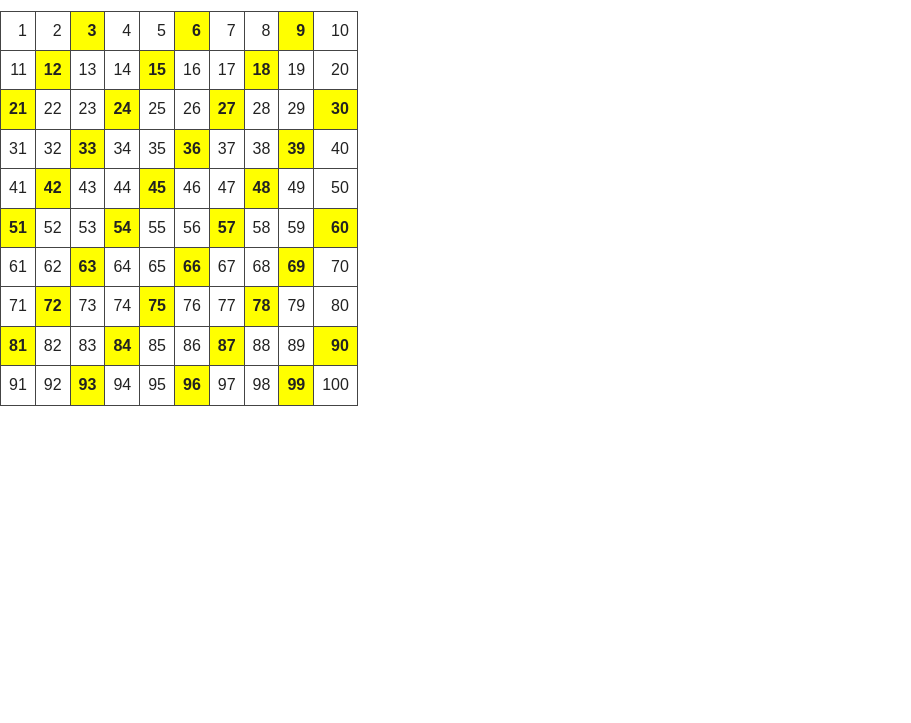
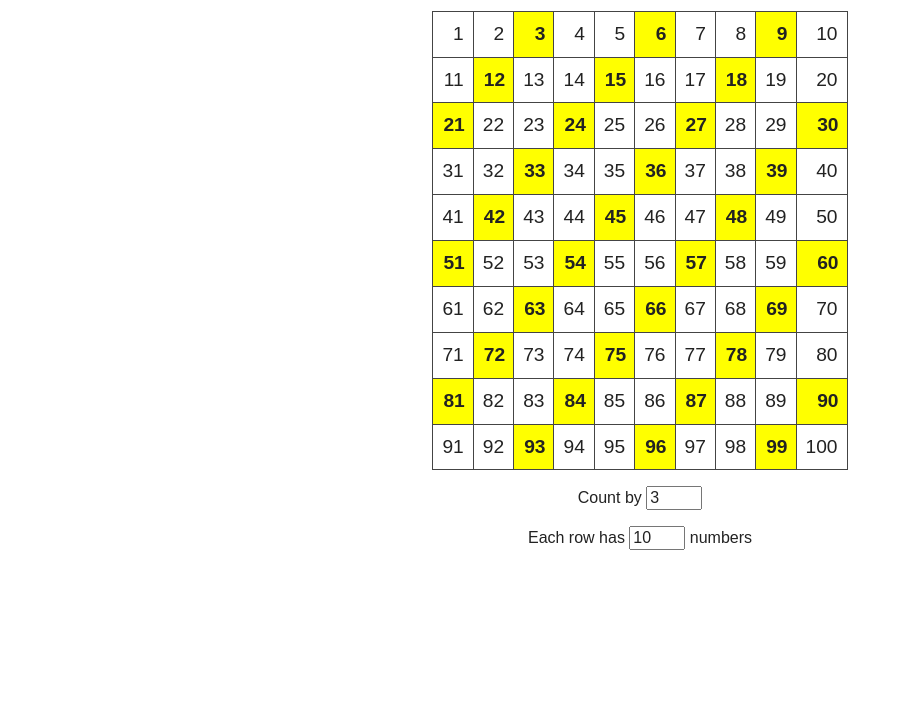
Before and after one commit to jamiestrachan/hundreds-chart, a plain HTML site: page index.html in a window 1280 px wide. Shown: the part 77-800 px from the top of the page, without its empty margins (0-911 px from the left). Drawn offline with Linux system fonts and the light colour scheme.

Commit message:
adding basic interactivity

```diff
--- a/css/main.css
+++ b/css/main.css
@@ -56,19 +56,35 @@ textarea {
    Author's custom styles
    ========================================================================== */
 
+body {
+  text-align: center;
+}
+
+.container {
+  margin: 10px auto;
+    width: 50%;
+}
+
 .hchart {
   border-collapse: collapse;
+  margin: 0 auto;
 }
 
 .hchart-cell {
   border: 1px solid #444;
+  font-size: 1.2em;
   text-align: right;
-  padding: 8px;
+  padding: 9px;
 }
 
 .highlight {
   background: yellow;
   font-weight: bold;
+  padding: 8px;
+}
+
+.config {
+  width: 3em;
 }
 
 
--- a/index.html
+++ b/index.html
@@ -15,7 +15,12 @@
 
         <h1>Hundreds Chart</h1>
 
-        <div id="hchart-container"></div>
+        <div id="hchart-container" class="container"></div>
+
+        <p><label for="config-countBy">Count by</label> <input type="number" id="config-countBy" class="config" value="3" min="1" max="100" /></p>
+        <p><label for="config-rowLength">Each row has</label> <input type="number" id="config-rowLength" class="config" value="10" min="1" max="100" /> numbers</p>
+
+        <!--<p><button id="generate">Make a Chart!</button></p>-->
 
         <script src="js/main.js"></script>
     </body>
--- a/js/main.js
+++ b/js/main.js
@@ -1,12 +1,12 @@
 function generateChart() {
   var targetId = "hchart-container";
-  var rowLength = 10;
+  var rowLength = document.getElementById("config-rowLength").value;
   var needAtLeast = 100;
   var startFrom = 1;
   var cellCounter = startFrom;
   var rowCounter = 1;
   var lastRow = false;
-  var countBy = 3;
+  var countBy = document.getElementById("config-countBy").value;
   var startCountAt = 0;
 
   var cellClass = "";
@@ -36,4 +36,8 @@ function generateChart() {
   document.getElementById(targetId).innerHTML = chartHTML;
 }
 
+//document.getElementById("generate").addEventListener("click", generateChart, false);
+document.getElementById("config-countBy").addEventListener("change", generateChart, false);
+document.getElementById("config-rowLength").addEventListener("change", generateChart, false);
+
 generateChart();
```
